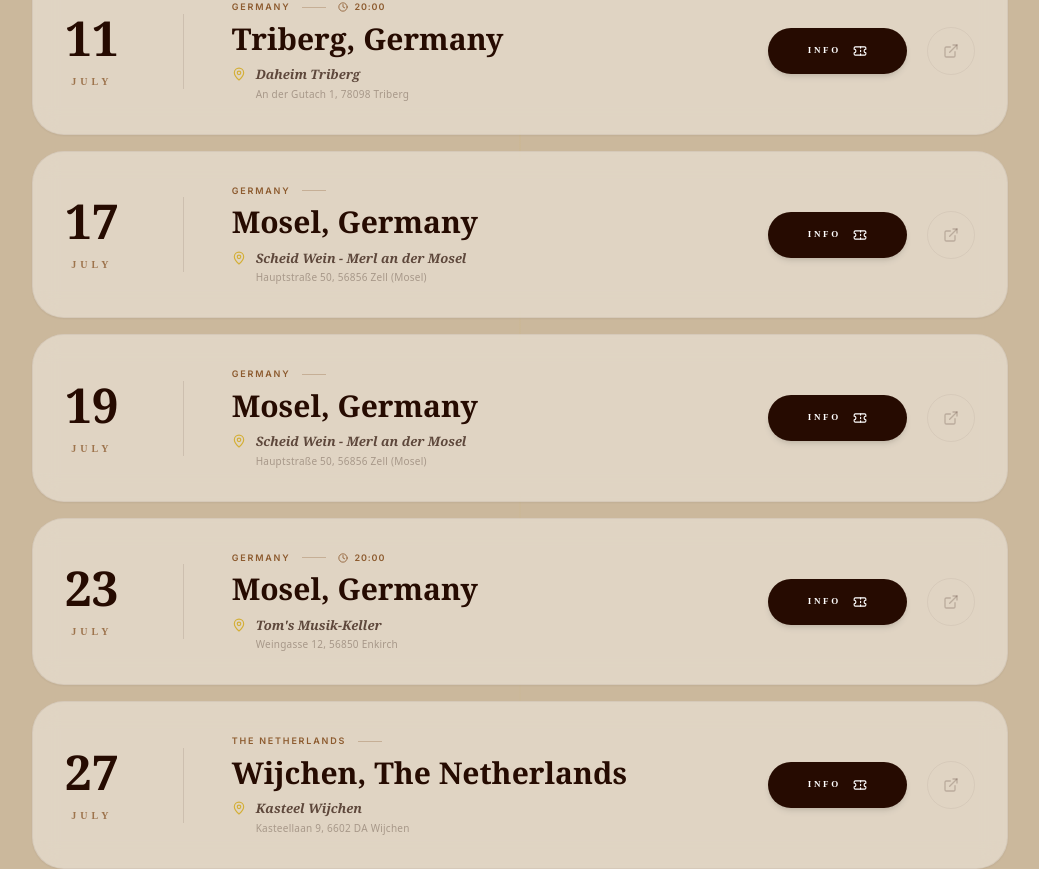
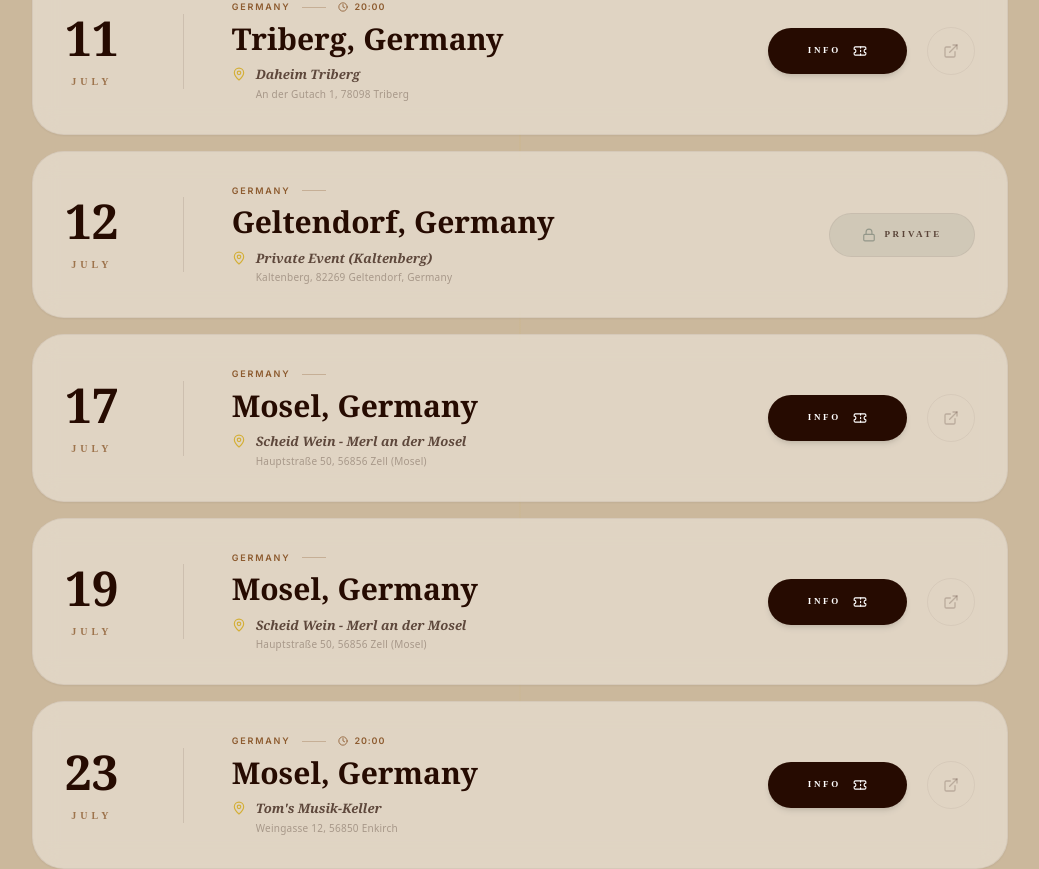
Before and after one commit to brianstilling/Ann-McBryan, a React (Vite) app: page / in a window 1280 px wide. Shown: the part 6225-7094 px from the top of the page, without its empty margins (120-1159 px from the left). Built offline with nearby package versions, Linux system fonts and the light colour scheme; a web font is replaced by a local one.

Commit message:
feat: add Geltendorf private concert
Update data version and implement private event status in the concert list UI to display a locked indicator for private sessions.

```diff
--- a/App.tsx
+++ b/App.tsx
@@ -88,7 +88,7 @@ const App: React.FC = () => {
     window.addEventListener('hashchange', handleHashChange);
 
     // Versioning check to ensure Rackwitz and other updates display correctly
-    const DATA_VERSION = 'v1.45_furtwangen_july10_addition';
+    const DATA_VERSION = 'v1.46_geltendorf_private_addition';
     const savedVersion = localStorage.getItem('ann_mcbryan_data_ver');
     const savedSessions = localStorage.getItem('ann_mcbryan_sessions');
 
--- a/components/ConcertList.tsx
+++ b/components/ConcertList.tsx
@@ -95,6 +95,7 @@ const FeaturedSession: React.FC<{ concert: Concert }> = ({ concert }) => (
         </div>
 
         <div className="flex flex-col items-center lg:items-end gap-5 w-full lg:w-auto">
+          {concert.status !== 'private' ? (
             <a
               href={concert.ticketsUrl || "https://www.facebook.com/AnnMcBryanDuo"}
               target="_blank"
@@ -104,6 +105,12 @@ const FeaturedSession: React.FC<{ concert: Concert }> = ({ concert }) => (
               <span>JOIN SESSION</span>
               <ArrowRight className="w-4 h-4 group-hover/btn:translate-x-1.5 transition-transform" />
             </a>
+          ) : (
+            <div className="w-full lg:w-auto px-10 py-5 bg-[#939789]/20 text-[#260B01]/70 rounded-[1.5rem] font-vintage tracking-[0.4em] text-[10px] uppercase font-bold flex items-center justify-center gap-3 border border-[#260B01]/5">
+              <Lock className="w-4 h-4 text-[#939789]" />
+              <span>PRIVATE EVENT</span>
+            </div>
+          )}
           <span className="text-[8px] font-bold tracking-[0.4em] uppercase text-[#D4AF37] flex items-center gap-2">
             <div className="w-1.5 h-1.5 rounded-full bg-[#D4AF37] animate-pulse"></div>
             {getStatusText(concert.status)}
@@ -147,6 +154,8 @@ const SessionRow: React.FC<{ concert: Concert; index: number }> = ({ concert, in
       </div>
     </div>
     <div className="mt-8 md:mt-0 flex items-center gap-5">
+      {concert.status !== 'private' ? (
+        <>
           <a
             href={concert.ticketsUrl || "https://www.facebook.com/AnnMcBryanDuo"}
             target="_blank"
@@ -159,6 +168,13 @@ const SessionRow: React.FC<{ concert: Concert; index: number }> = ({ concert, in
           <a href={concert.ticketsUrl || "https://www.facebook.com/AnnMcBryanDuo"} target="_blank" rel="noopener noreferrer" className="w-12 h-12 rounded-full border border-[#260B01]/5 flex items-center justify-center text-[#260B01]/20 hover:text-[#D4AF37] transition-all">
             <ExternalLink className="w-4 h-4" />
           </a>
+        </>
+      ) : (
+        <div className="px-8 py-3.5 bg-[#939789]/20 text-[#260B01]/70 rounded-full font-bold font-vintage tracking-[0.3em] text-[9px] uppercase flex items-center gap-2 border border-[#260B01]/5">
+          <Lock className="w-3.5 h-3.5 text-[#939789]" />
+          <span>PRIVATE</span>
+        </div>
+      )}
     </div>
   </motion.div>
 );
--- a/constants.ts
+++ b/constants.ts
@@ -142,6 +142,17 @@ export const TOUR_DATA: Concert[] = [
     hidden: true
   },
   {
+    id: 'session-2026-geltendorf-private',
+    city: 'Geltendorf, Germany',
+    country: 'Germany',
+    venue: 'Private Event (Kaltenberg)',
+    address: 'Kaltenberg, 82269 Geltendorf, Germany',
+    date: 'July 12, 2026',
+    time: 'TBA',
+    status: 'private',
+    coordinates: { lat: 48.0130, lng: 11.0116 }
+  },
+  {
     id: 'session-2026-merl',
     city: 'Mosel, Germany',
     country: 'Germany',
```
Lines whose indentation alone changed are shown as unchanged.
